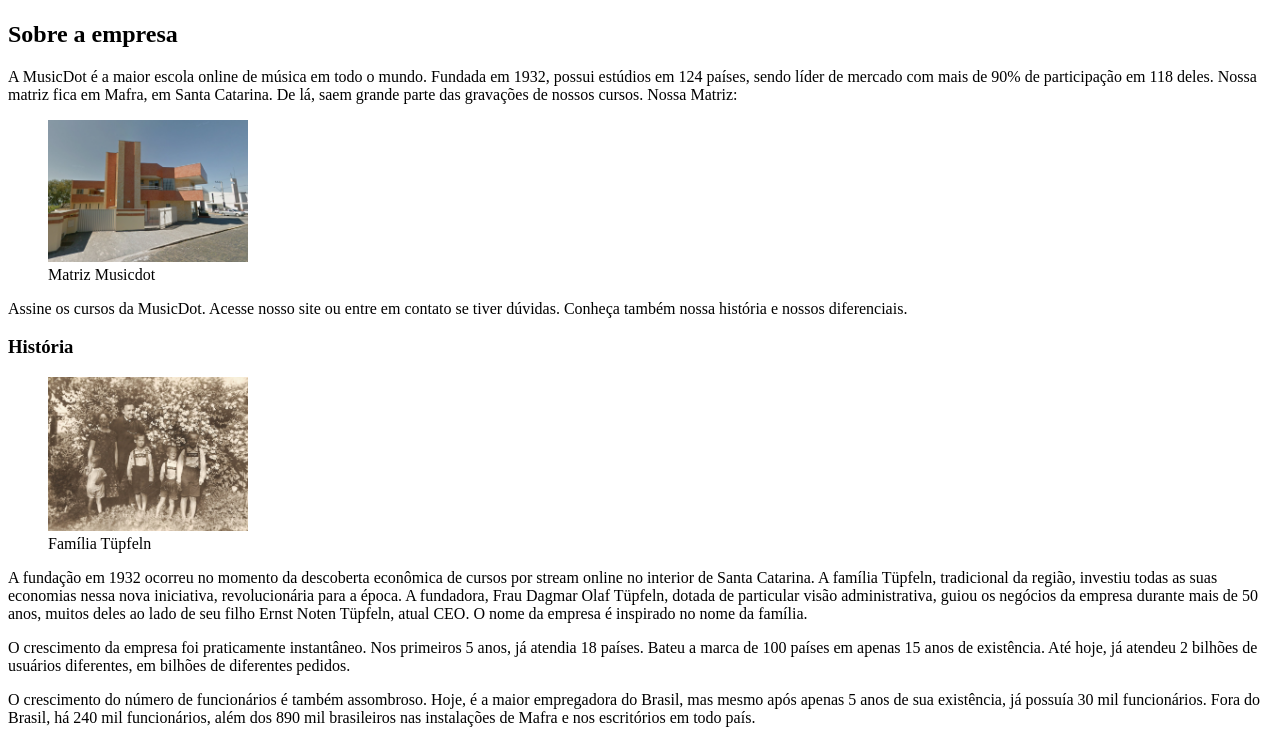
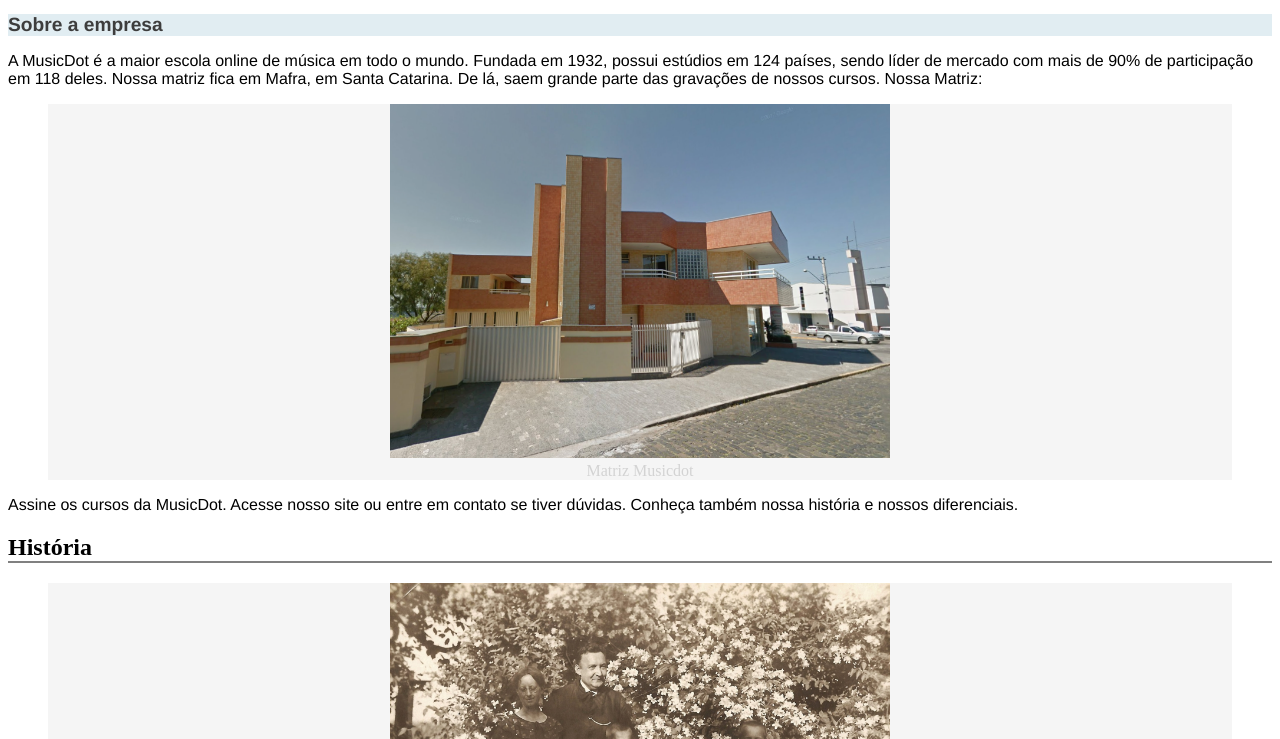
Before and after one commit to cainpaiiva/pbw, a plain HTML site: page sobre.html in a window 1280 px wide. Shown: the part 61-800 px from the top of the page. Drawn offline with Linux system fonts and the light colour scheme.

Commit message:
Adicionei um arquivo diretorio css, dentro um arquivo Style.css referente a atividade

```diff
--- /dev/null
+++ b/css/Style.css
@@ -0,0 +1,17 @@
+h1{
+    font-family: 'Helvetica';
+    font-size: larger;
+    color: #3D3D3D;
+    background-color: #E1EDF2;
+}
+h2{
+    border-bottom: 2px solid grey;
+}
+p{
+    font-family: Helvetica;
+}
+figure{
+    text-align: center;
+    background-color: whitesmoke;
+    color:lightgrey;
+}
--- a/sobre.html
+++ b/sobre.html
@@ -6,26 +6,27 @@
     <meta name="viewport" content="width=device-width, initial-scale=1.0">
     <title>MusicDot | Sobre a empresa</title>
     <link rel="icon" type="image/x-icon" href="img/favicon.ico">
+    <link rel="stylesheet" type="text/css" href="css/Style.css">
 </head>
 
 <body>
     <img src="img/logo.svg" alt="Logo MusicDot">
-    <h2>Sobre a empresa</h2>
+    <h1>Sobre a empresa</h1>
     <p>A MusicDot é a maior escola online de música em todo o mundo. Fundada em 1932, possui estúdios em 124 países,
         sendo líder de
         mercado com mais de 90% de participação em 118 deles. Nossa matriz fica em Mafra, em Santa Catarina. De lá, saem
         grande parte das
         gravações de nossos cursos. Nossa Matriz:</p>
     <figure>
-        <img src="img/matriz-musicdot.png" alt="Matriz MusicDOt" width="200">
+        <img src="img/matriz-musicdot.png" alt="Matriz MusicDot" width="500">
         <figcaption>Matriz Musicdot</figcaption>
     </figure>
     <p>Assine os cursos da MusicDot. Acesse nosso site ou entre em contato se tiver dúvidas. Conheça também nossa
         história e nossos
         diferenciais.</p>
-    <h3>História</h3>
+    <h2>História</h2>
     <figure>
-        <img src="img/familia-tupfeln.jpg" alt="Família Tüpfeln" width="200">
+        <img class="imagem" src="img/familia-tupfeln.jpg" alt="Família Tüpfeln" width="500">
         <figcaption>Família Tüpfeln</figcaption>
     </figure>
     <p>A fundação em 1932 ocorreu no momento da descoberta econômica de cursos por stream online no interior de Santa
```
Also changed, not shown: index.html (added, +18 -0 lines).
